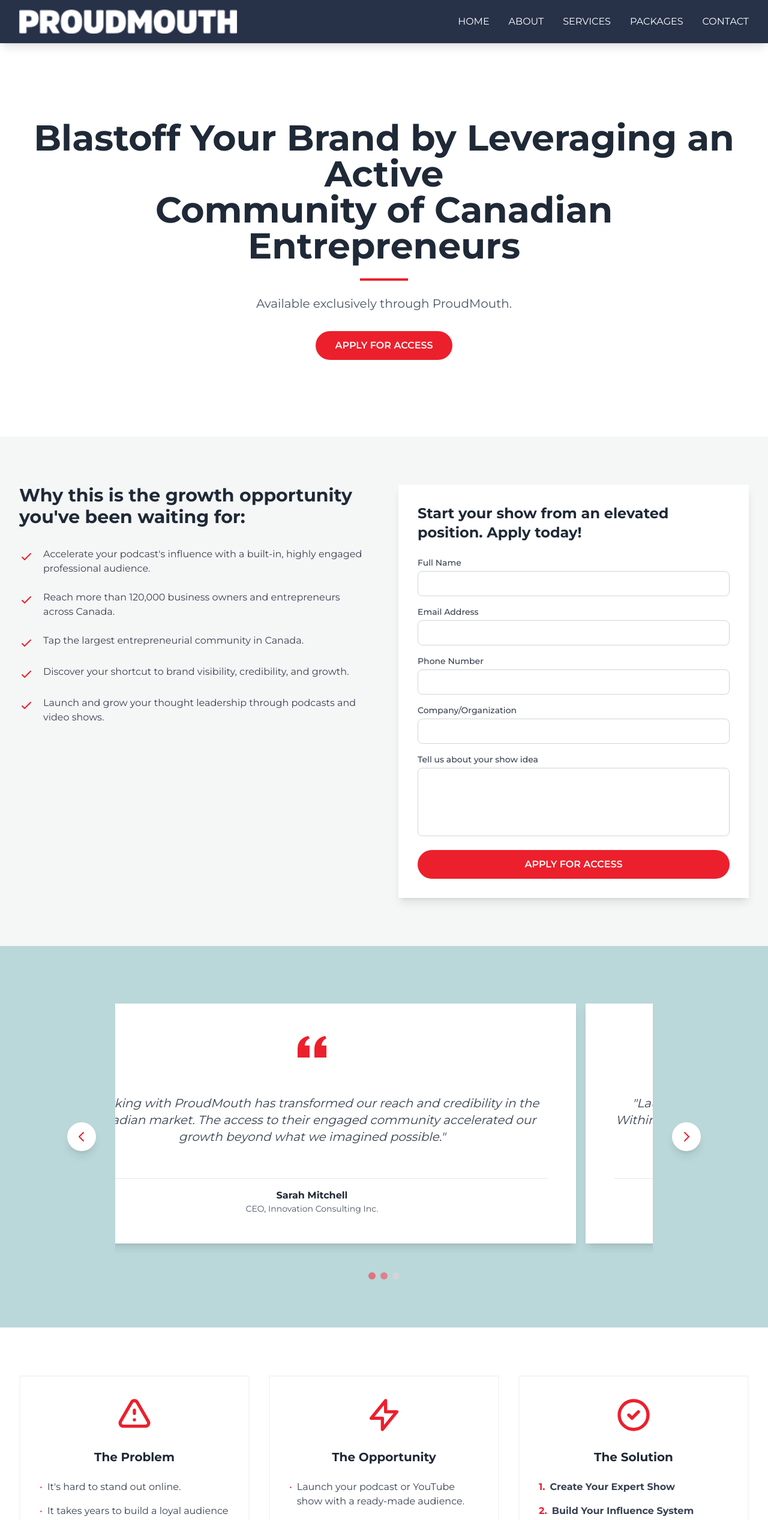
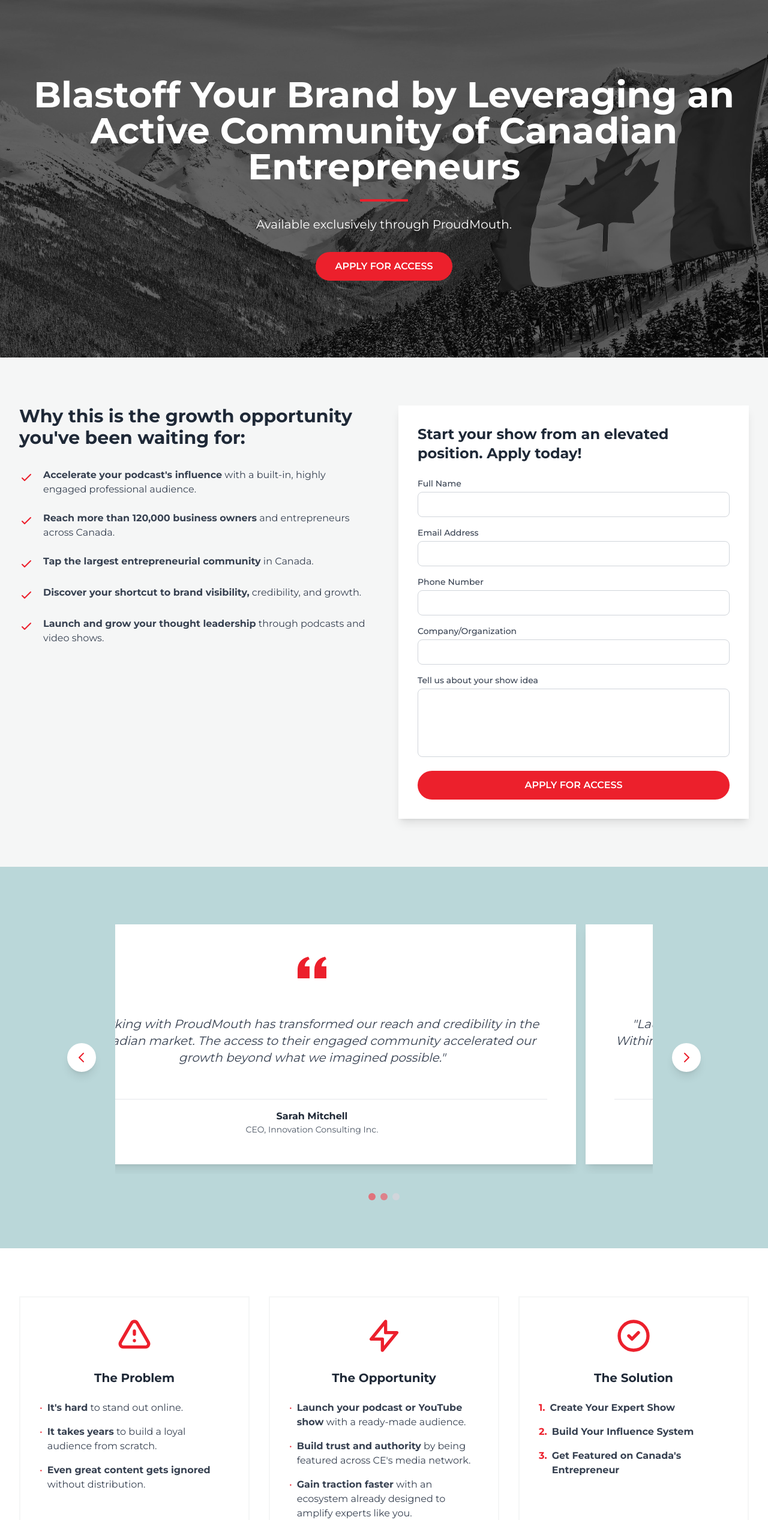
Before and after one commit to vhnogueira/Proudmouth-Landing-Page, a plain HTML site: page index.html in a window 1280 px wide. Shown: the top 2534 px of the page at 60% size. Drawn offline with nearby package versions, Linux system fonts and the light colour scheme.

Commit message:
Added backgrounds to CTA and hero

```diff
--- a/index.html
+++ b/index.html
@@ -43,12 +43,12 @@
 <body class="font-sans antialiased">
 
     <!-- Header/Navigation -->
-    <header class="bg-proud-navy text-white py-4 sticky top-0 z-50 shadow-lg">
+    <header class="bg-proud-navy text-white py-4 sticky top-0 z-50 shadow-lg hidden">
         <div class="container mx-auto px-4 lg:px-8">
             <div class="flex items-center justify-between">
                 <!-- Logo -->
                 <div class="flex items-center">
-                    <img src="img/ProudMouth_WorkMark_Horizontal-sm.png" alt="ProudMouth Logo" class="h-8 md:h-10">
+                    <img src="img/ProudMouth_WorkMark_Horizontal-sm.png" alt="ProudMouth Logo" class="h-4 md:h-5">
                 </div>
 
                 <!-- Desktop Navigation -->
@@ -80,20 +80,23 @@
     </header>
 
     <!-- Hero Section -->
-    <section id="home" class="bg-white py-16 md:py-24 lg:py-32">
-        <div class="container mx-auto px-4 lg:px-8 text-center">
-            <h1 class="text-3xl md:text-4xl lg:text-6xl font-bold text-gray-800 mb-6 leading-tight">
-                Blastoff Your Brand by Leveraging an Active<br class="hidden md:block"> Community of Canadian Entrepreneurs
+    <section id="home" class="relative bg-white py-16 md:py-24 lg:py-32 bg-cover bg-center" style="background-image: url('img/hero.jpeg');">
+        <!-- Dark overlay for text readability -->
+        <div class="absolute inset-0 bg-black bg-opacity-60"></div>
+
+        <div class="container mx-auto px-4 lg:px-8 text-center relative z-10">
+            <h1 class="text-3xl md:text-4xl lg:text-6xl font-bold text-white mb-6 leading-tight">
+                Blastoff Your Brand by Leveraging an Active Community of Canadian Entrepreneurs
             </h1>
 
             <!-- Red Accent Underline -->
             <div class="w-20 h-1 bg-proud-red mx-auto mb-6"></div>
 
-            <p class="text-lg md:text-xl text-gray-600 mb-8 max-w-3xl mx-auto">
+            <p class="text-lg md:text-xl text-white mb-8 max-w-3xl mx-auto">
                 Available exclusively through ProudMouth.
             </p>
 
-            <a href="#contact" class="inline-block bg-proud-red text-white font-semibold uppercase px-8 py-3 rounded-full hover:bg-[#273249] transition-all duration-300 transform hover:scale-105">
+            <a href="#packages" class="inline-block bg-proud-red text-white font-semibold uppercase px-8 py-3 rounded-full hover:bg-[#273249] transition-all duration-300 transform hover:scale-105">
                 Apply for Access
             </a>
         </div>
@@ -115,35 +118,35 @@
                             <svg class="w-6 h-6 text-proud-red flex-shrink-0 mt-1" fill="none" stroke="currentColor" viewBox="0 0 24 24">
                                 <path stroke-linecap="round" stroke-linejoin="round" stroke-width="2" d="M5 13l4 4L19 7"></path>
                             </svg>
-                            <p class="ml-4 text-gray-700">Accelerate your podcast's influence with a built-in, highly engaged professional audience.</p>
+                            <p class="ml-4 text-gray-700"><strong>Accelerate your podcast's influence</strong> with a built-in, highly engaged professional audience.</p>
                         </div>
 
                         <div class="flex items-start">
                             <svg class="w-6 h-6 text-proud-red flex-shrink-0 mt-1" fill="none" stroke="currentColor" viewBox="0 0 24 24">
                                 <path stroke-linecap="round" stroke-linejoin="round" stroke-width="2" d="M5 13l4 4L19 7"></path>
                             </svg>
-                            <p class="ml-4 text-gray-700">Reach more than 120,000 business owners and entrepreneurs across Canada.</p>
+                            <p class="ml-4 text-gray-700"><strong>Reach more than 120,000 business owners</strong> and entrepreneurs across Canada.</p>
                         </div>
 
                         <div class="flex items-start">
                             <svg class="w-6 h-6 text-proud-red flex-shrink-0 mt-1" fill="none" stroke="currentColor" viewBox="0 0 24 24">
                                 <path stroke-linecap="round" stroke-linejoin="round" stroke-width="2" d="M5 13l4 4L19 7"></path>
                             </svg>
-                            <p class="ml-4 text-gray-700">Tap the largest entrepreneurial community in Canada.</p>
+                            <p class="ml-4 text-gray-700"><strong>Tap the largest entrepreneurial community</strong> in Canada.</p>
                         </div>
 
                         <div class="flex items-start">
                             <svg class="w-6 h-6 text-proud-red flex-shrink-0 mt-1" fill="none" stroke="currentColor" viewBox="0 0 24 24">
                                 <path stroke-linecap="round" stroke-linejoin="round" stroke-width="2" d="M5 13l4 4L19 7"></path>
                             </svg>
-                            <p class="ml-4 text-gray-700">Discover your shortcut to brand visibility, credibility, and growth.</p>
+                            <p class="ml-4 text-gray-700"><strong>Discover your shortcut to brand visibility,</strong> credibility, and growth.</p>
                         </div>
 
                         <div class="flex items-start">
                             <svg class="w-6 h-6 text-proud-red flex-shrink-0 mt-1" fill="none" stroke="currentColor" viewBox="0 0 24 24">
                                 <path stroke-linecap="round" stroke-linejoin="round" stroke-width="2" d="M5 13l4 4L19 7"></path>
                             </svg>
-                            <p class="ml-4 text-gray-700">Launch and grow your thought leadership through podcasts and video shows.</p>
+                            <p class="ml-4 text-gray-700"><strong>Launch and grow your thought leadership</strong> through podcasts and video shows.</p>
                         </div>
                     </div>
                 </div>
@@ -298,15 +301,15 @@
                     <ul class="space-y-4 text-gray-700">
                         <li class="flex items-start">
                             <span class="text-proud-red mr-2">•</span>
-                            <span>It's hard to stand out online.</span>
+                            <span><strong>It's hard</strong> to stand out online.</span>
                         </li>
                         <li class="flex items-start">
                             <span class="text-proud-red mr-2">•</span>
-                            <span>It takes years to build a loyal audience from scratch.</span>
+                            <span><strong>It takes years</strong> to build a loyal audience from scratch.</span>
                         </li>
                         <li class="flex items-start">
                             <span class="text-proud-red mr-2">•</span>
-                            <span>Even great content gets ignored without distribution.</span>
+                            <span><strong>Even great content gets ignored</strong> without distribution.</span>
                         </li>
                     </ul>
                 </div>
@@ -322,15 +325,15 @@
                     <ul class="space-y-4 text-gray-700">
                         <li class="flex items-start">
                             <span class="text-proud-red mr-2">•</span>
-                            <span>Launch your podcast or YouTube show with a ready-made audience.</span>
+                            <span><strong>Launch your podcast or YouTube show</strong> with a ready-made audience.</span>
                         </li>
                         <li class="flex items-start">
                             <span class="text-proud-red mr-2">•</span>
-                            <span>Build trust and authority by being featured across CE's media network.</span>
+                            <span><strong>Build trust and authority</strong> by being featured across CE's media network.</span>
                         </li>
                         <li class="flex items-start">
                             <span class="text-proud-red mr-2">•</span>
-                            <span>Gain traction faster with an ecosystem already designed to amplify experts like you.</span>
+                            <span><strong>Gain traction faster</strong> with an ecosystem already designed to amplify experts like you.</span>
                         </li>
                     </ul>
                 </div>
@@ -371,7 +374,7 @@
                 </h2>
                 <div class="w-20 h-1 bg-proud-red mx-auto mb-6"></div>
                 <p class="text-lg text-gray-600 max-w-3xl mx-auto">
-                    When you create your show with ProudMouth, you gain access to Canada's Entrepreneurs' promotional tiers:
+                    When you create your show with ProudMouth, you gain access to <strong><a href="https://canadasentrepreneur.com/" target="_blank">Canada's Entrepreneurs'</a> promotional tiers</strong>:
                 </p>
             </div>
 
@@ -435,22 +438,27 @@
     </section>
 
     <!-- Footer CTA Section -->
-    <section id="contact" class="bg-white py-16 md:py-20">
-        <div class="container mx-auto px-4 lg:px-8 text-center">
-            <h2 class="text-3xl md:text-4xl font-bold text-gray-800 mb-6">
+    <section id="contact" class="relative bg-white py-16 md:py-20">
+        <!-- Background image with grayscale filter -->
+        <div class="absolute inset-0 bg-cover bg-center grayscale" style="background-image: url('img/cta-bg.jpg');"></div>
+        <!-- Dark overlay for text readability -->
+        <div class="absolute inset-0 bg-black bg-opacity-60"></div>
+
+        <div class="container mx-auto px-4 lg:px-8 text-center relative z-10">
+            <h2 class="text-3xl md:text-4xl font-bold text-white mb-6">
                 Ready to Amplify Your Brand?
             </h2>
-            <p class="text-lg text-gray-600 mb-8 max-w-2xl mx-auto">
+            <p class="text-lg text-white mb-8 max-w-2xl mx-auto">
                 Join the community of successful entrepreneurs who have accelerated their growth with ProudMouth.
             </p>
-            <a href="#contact" class="inline-block bg-proud-red text-white font-semibold uppercase px-10 py-4 rounded-full hover:bg-[#273249] transition-all duration-300 transform hover:scale-105">
+            <a href="#packages" class="inline-block bg-proud-red text-white font-semibold uppercase px-10 py-4 rounded-full hover:bg-[#273249] transition-all duration-300 transform hover:scale-105">
                 Get Started Today
             </a>
         </div>
     </section>
 
     <!-- Footer -->
-    <footer class="bg-proud-navy text-gray-300 py-12">
+    <footer class="bg-proud-navy text-gray-300 py-12 hidden">
         <div class="container mx-auto px-4 lg:px-8">
             <div class="grid grid-cols-1 md:grid-cols-4 gap-8 mb-8">
 
```
Also changed, not shown: img/cta-bg.jpg (added).
